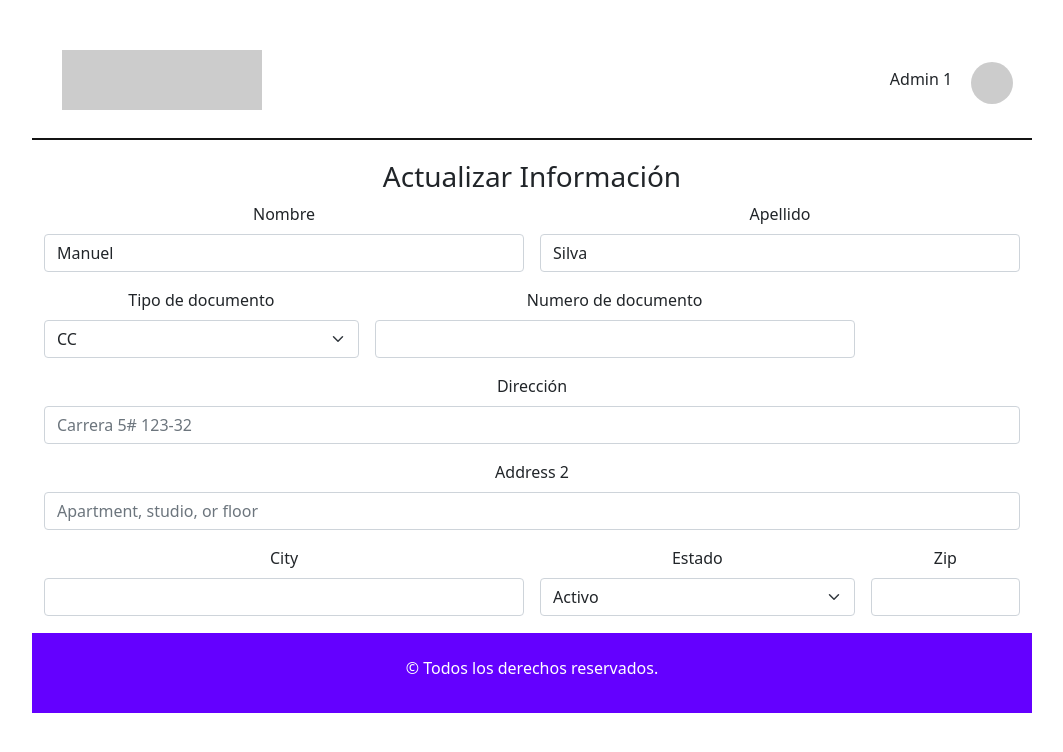
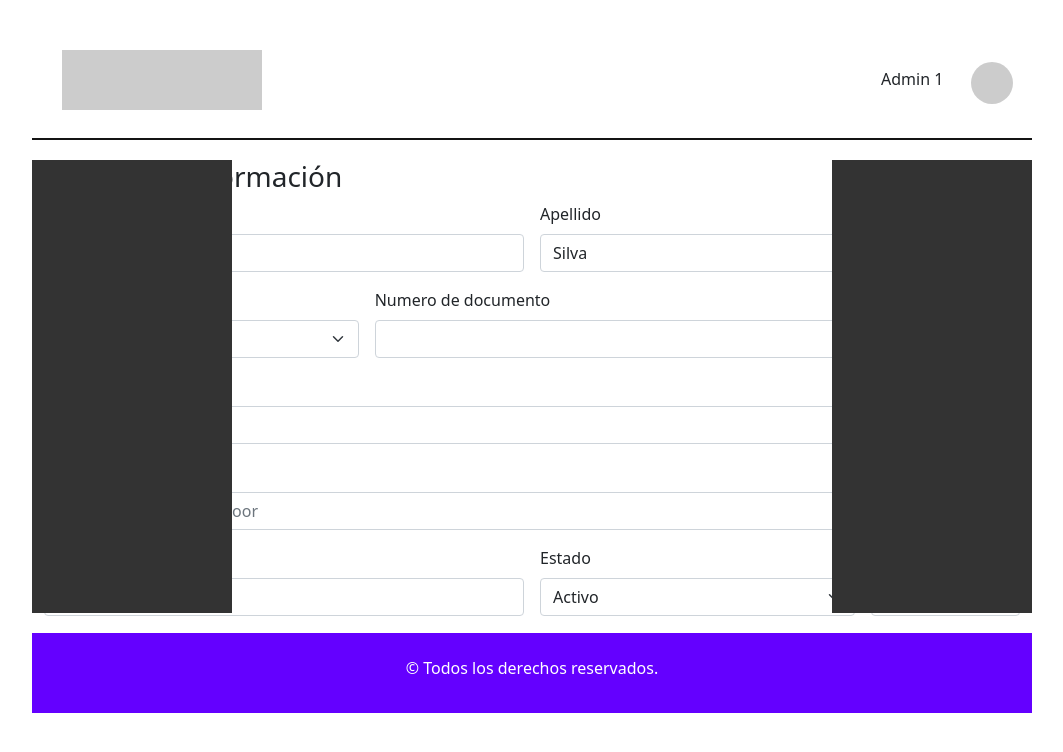
Before and after one commit to VivianaMurillom/Proyecto-MinTic, a React (Create React App) app: page /updateVd in a window 1280 px wide. Shown: the top 752 px of the page, without its empty margins (108-1171 px from the left). Built offline with nearby package versions, Linux system fonts and the light colour scheme.

Commit message:
formVentas
create

```diff
--- a/package.json
+++ b/package.json
@@ -11,6 +11,7 @@
     "react-dom": "^17.0.2",
     "react-router-dom": "^5.3.0",
     "react-scripts": "4.0.3",
+    "reactstrap": "^8.10.0",
     "web-vitals": "^1.1.2"
   },
   "scripts": {
--- a/src/App.css
+++ b/src/App.css
@@ -1,42 +1,3 @@
-.GestVend {
-  text-align: center;
-}
-
-.GestVend-logo {
-  height: 40vmin;
-  pointer-events: none;
-}
-
-@media (prefers-reduced-motion: no-preference) {
-  .GestVend-logo {
-    animation: App-logo-spin infinite 20s linear;
-  }
-}
-
-.GestVend-header {
-  background-color: #282c34;
-  min-height: 8vh;
-  flex-direction: column;
-  align-items: center;
-  justify-content: center;
-  font-size: calc(10px + 2vmin);
-  color: white;
-}
-
-.App-section {
-  background-color: white;
-  min-height: 90vh;
-  display: flex;
-  flex-direction: column;
-  align-items: center;
-  justify-content: center;
-  font-size: calc(10px + 2vmin);
-  color: white;
-}
-
-.GestVend-link {
-  color: #61dafb;
-}
 
 @keyframes App-logo-spin {
   from {
@@ -46,3 +7,125 @@
     transform: rotate(360deg);
   }
 }
+
+*{
+  margin: 0;
+  padding: 0;
+  list-style: none;
+}
+
+  header{
+  position: relative;
+  margin: 20px auto;
+  width: 1000px;
+  height: 120px;
+}
+
+  #logo{
+  position: absolute;
+  top: 30px;
+  left: 30px;
+  width: 200px;
+  height: 60px;
+  background: #ccc;
+}
+
+  .redes{
+  position: absolute;
+  width: 42px;
+  height: 42px;
+  background: #ccc;
+  border-radius: 100%;
+}
+
+  #icono1{
+  top: 42px;
+  right: 120px;
+}
+
+  #icono2{
+  top: 42px;
+  right: 71px;
+}
+
+  #icono3{
+  top: 42px;
+  right: 19px;
+}
+
+  nav{
+  position: relative;
+  margin: auto;
+  width: 1000px;
+  height: 48px;
+}
+
+  .botones{
+  float: left;
+  width: 196px;
+  margin: 0px 2px;
+  height: 48px;
+  background: #333;
+}
+
+  #top{
+  position: relative;
+  margin: 20px auto;
+  width: 1000px;
+  height: 192px;
+}
+
+  #top ul{
+  width: 1010px;
+  height: 192px;
+}
+
+  #top ul li{
+  float: left;
+  width: 326px;
+  height: 192px;
+  background: black;
+  margin-right: 10px;
+}
+
+  section{
+  position: relative;
+  margin: auto;
+  width: 1000px;
+  height: 453px;
+}
+
+  aside#izq{
+  position: absolute;
+  left: 0;
+  top: 0;
+  width: 200px;
+  height: 453px;
+  background: #333;
+}
+
+  article{
+  position: absolute;
+  left: 200px;
+  top: 0;
+  width: 600px;
+  height: 453px;
+  background: #666;
+}
+
+  aside#der{
+  position: absolute;
+  right: 0;
+  top: 0;
+  width: 200px;
+  height: 453px;
+  background: #333;
+}
+
+  footer{
+  position: relative;
+  margin: 20px auto;
+  width: 1000px;
+  height: 70px;
+  background: #888;
+}
--- a/src/App.js
+++ b/src/App.js
@@ -4,8 +4,27 @@ import Header from './components/Header';
 
 function App() {
   return (
-    <div className="App">
-      <Header/>
+    <div >
+      <Header />
+      <html>
+        <head>
+          <title>Propiedades de Ubicación</title>
+        </head>
+        <body>
+          <header>
+            <div id="logo"></div>
+            <div id="icono1" class="redes"></div>
+            <div id="icono2" class="redes"></div>
+            <div id="icono3" class="redes"></div>
+          </header>
+          <section>
+            <aside id="izq"></aside>
+            <article></article>
+            <aside id="der"></aside>
+          </section>
+          <footer></footer>
+        </body>
+      </html>
     </div>
   );
 }
--- a/src/components/Header.js
+++ b/src/components/Header.js
@@ -1,5 +1,5 @@
 import React from "react";
-import './css.css';
+import './ListaVentas.css';
 import 'bootstrap/dist/css/bootstrap.css';
 import { Link } from "react-router-dom";
 
--- a/src/components/css.css
+++ b/src/components/ListaVentas.css
@@ -16,6 +16,18 @@ header{
     border-bottom: 2px solid #141414;
 	}
 
+
+form .col-md{
+	flex: inherit;
+	width: 100%;
+}
+
+form .col-md .form-control {
+	width: 40%;
+}
+form .col-md .form-select {
+	width: 40%;
+}
 #logo{
 	position:absolute;
 	top:30px;
--- a/src/components/ListaVentasbackup.js
+++ b/src/components/ListaVentasbackup.js
@@ -1,4 +1,4 @@
-import './css.css';
+import './ListaVentas.css';
 import 'bootstrap/dist/css/bootstrap.css';
 import React from "react";
 import { Link } from "react-router-dom";
--- a/src/components/Login.js
+++ b/src/components/Login.js
@@ -4,7 +4,6 @@ import iconPass from '../img/icon-password.svg';
 import iconIng from '../img/icon-btn-ingresar.svg';
 import iconRec from '../img/icon-btn-recuperar.svg';
 import React from "react";
-import './css.css';
 import 'bootstrap/dist/css/bootstrap.css';
 import Header from './Header';
 import './Login.css';
--- a/src/components/UpdateVend.js
+++ b/src/components/UpdateVend.js
@@ -1,4 +1,4 @@
-import './css.css';
+import './ListaVentas.css';
 import 'bootstrap/dist/css/bootstrap.css';
 import React from "react";
 
```
Also changed, not shown: src/components/ListaVentas.js (+24 -13 lines), 1 other file (tests, documents, lock files or other folders).
